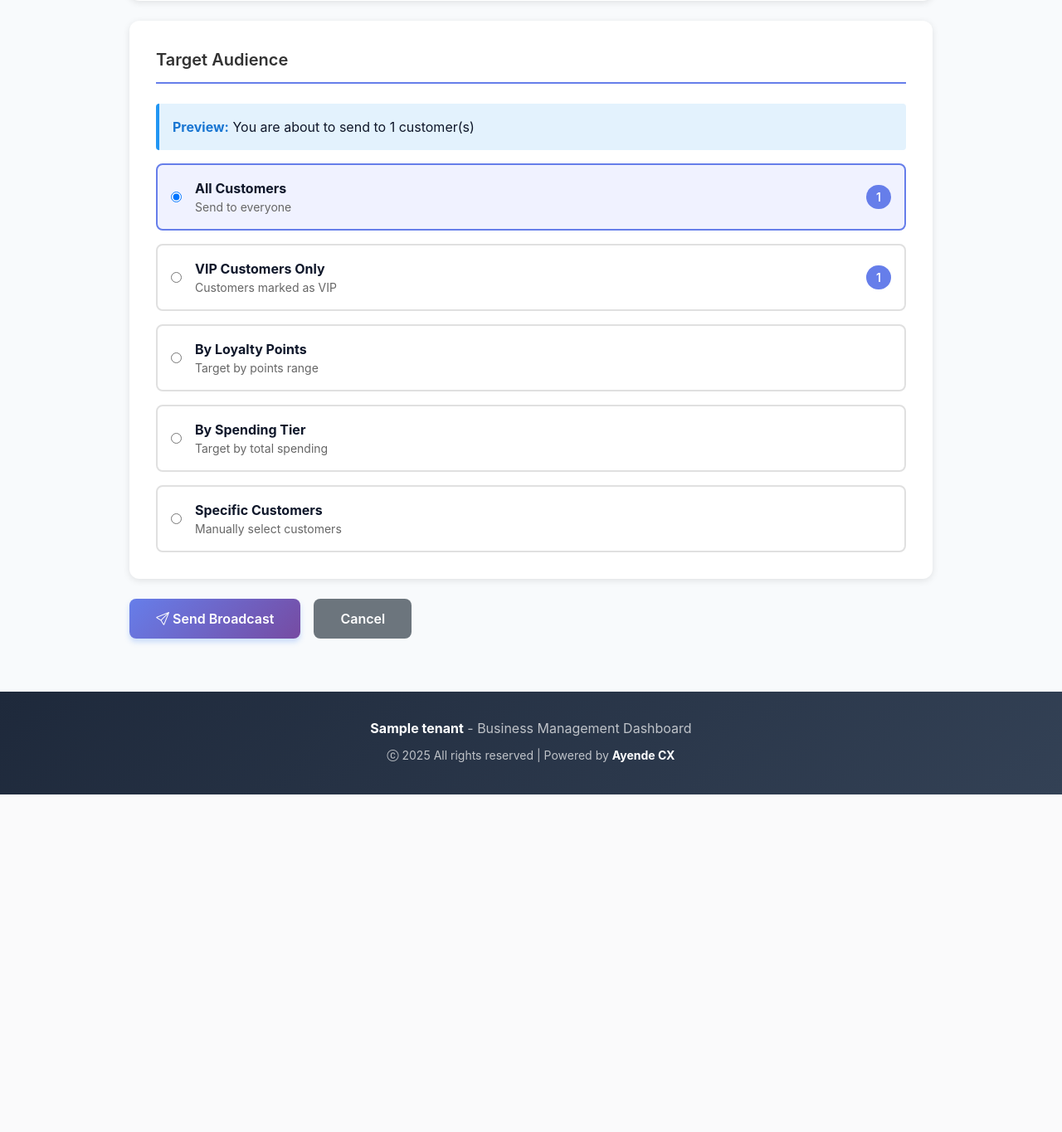
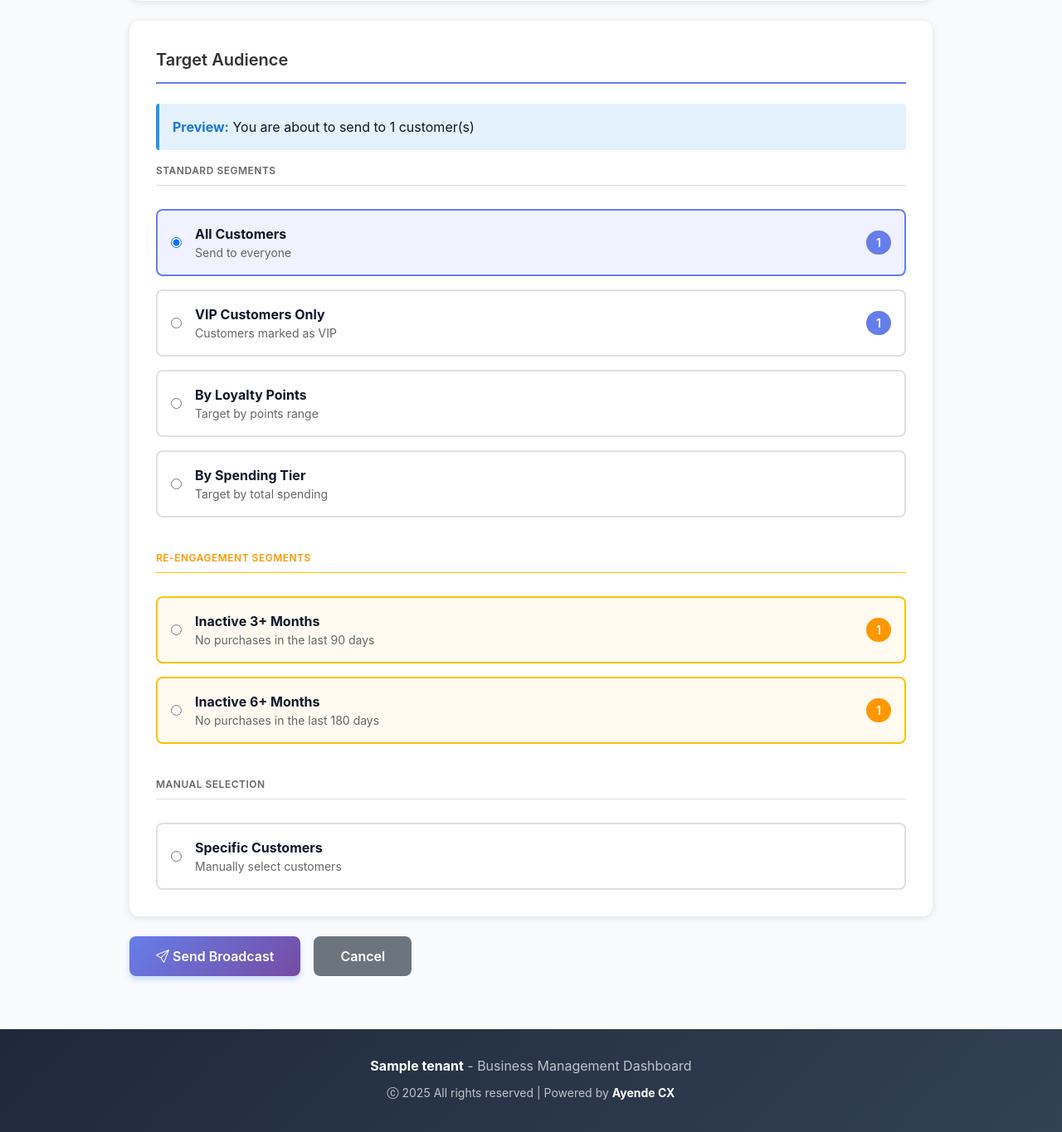
Before and after one commit to ayendeconsulting-debug/ayende-crm-force, a Django app: template notifications/templates/notifications/compose_broadcast.html in a window 1280 px wide; the page is wider, and only the part inside the window is pictured. Shown: the part 1041-2406 px from the top of that part at 83% size. Before the commit the page ends 1999 px from the top of that part, so only its background shows below. Run offline with Django 5.2, Linux system fonts and the light colour scheme; a user stored in the database is signed in; tables that the repository leaves empty hold one stand-in row (values such as "Sample post"); the template is opened without the code that fills it: most values are stand-ins (such as "Sample title", 1, 10 or a date in 2020).

Commit message:
Update broadcast template with inactive customer segment options

```diff
--- a/notifications/templates/notifications/compose_broadcast.html
+++ b/notifications/templates/notifications/compose_broadcast.html
@@ -102,6 +102,22 @@
         background: #f0f2ff;
     }
 
+    /* Inactive customer segment styling */
+    .target-option.inactive-segment {
+        border-color: #ffc107;
+        background: #fffbf0;
+    }
+
+    .target-option.inactive-segment:hover {
+        border-color: #ff9800;
+        background: #fff8e1;
+    }
+
+    .target-option.inactive-segment.selected {
+        border-color: #ff9800;
+        background: #fff3e0;
+    }
+
     .recipient-count {
         margin-left: auto;
         background: #667eea;
@@ -110,6 +126,30 @@
         border-radius: 20px;
         font-size: 0.875rem;
         font-weight: 600;
+    }
+
+    .recipient-count.warning {
+        background: #ff9800;
+    }
+
+    .segment-category {
+        font-size: 0.75rem;
+        font-weight: 600;
+        text-transform: uppercase;
+        letter-spacing: 0.5px;
+        color: #666;
+        margin: 1.5rem 0 0.75rem 0;
+        padding-bottom: 0.5rem;
+        border-bottom: 1px solid #e0e0e0;
+    }
+
+    .segment-category:first-of-type {
+        margin-top: 0;
+    }
+
+    .segment-category.reengagement {
+        color: #ff9800;
+        border-bottom-color: #ffc107;
     }
 
     .conditional-fields {
@@ -180,6 +220,13 @@
 
     .preview-banner strong {
         color: #1976d2;
+    }
+
+    .info-tooltip {
+        display: inline-block;
+        margin-left: 0.5rem;
+        color: #999;
+        cursor: help;
     }
 </style>
 {% endblock %}
@@ -252,6 +299,9 @@
             </div>
 
             <div class="targeting-options">
+                <!-- Standard Segments -->
+                <div class="segment-category">Standard Segments</div>
+
                 <label class="target-option" data-target="all">
                     <input type="radio" name="target_type" value="all" checked>
                     <div>
@@ -285,6 +335,30 @@
                         <div style="font-size: 0.875rem; color: #666;">Target by total spending</div>
                     </div>
                 </label>
+
+                <!-- Re-engagement Segments -->
+                <div class="segment-category reengagement">Re-engagement Segments</div>
+
+                <label class="target-option inactive-segment" data-target="inactive_3m">
+                    <input type="radio" name="target_type" value="inactive_3m">
+                    <div>
+                        <strong>Inactive 3+ Months</strong>
+                        <div style="font-size: 0.875rem; color: #666;">No purchases in the last 90 days</div>
+                    </div>
+                    <span class="recipient-count warning">{{ inactive_3m_count }}</span>
+                </label>
+
+                <label class="target-option inactive-segment" data-target="inactive_6m">
+                    <input type="radio" name="target_type" value="inactive_6m">
+                    <div>
+                        <strong>Inactive 6+ Months</strong>
+                        <div style="font-size: 0.875rem; color: #666;">No purchases in the last 180 days</div>
+                    </div>
+                    <span class="recipient-count warning">{{ inactive_6m_count }}</span>
+                </label>
+
+                <!-- Manual Selection -->
+                <div class="segment-category">Manual Selection</div>
 
                 <label class="target-option" data-target="specific">
                     <input type="radio" name="target_type" value="specific">
@@ -379,10 +453,12 @@ document.addEventListener('DOMContentLoaded', function() {
 
     // Recipient counts
     const counts = {
-        'all': {{ all_count }},
-        'vip': {{ vip_count }},
+        'all': {{ all_count|default:0 }},
+        'vip': {{ vip_count|default:0 }},
         'points_range': '?',
         'spending_tier': '?',
+        'inactive_3m': {{ inactive_3m_count|default:0 }},
+        'inactive_6m': {{ inactive_6m_count|default:0 }},
         'specific': 0
     };
 
```
